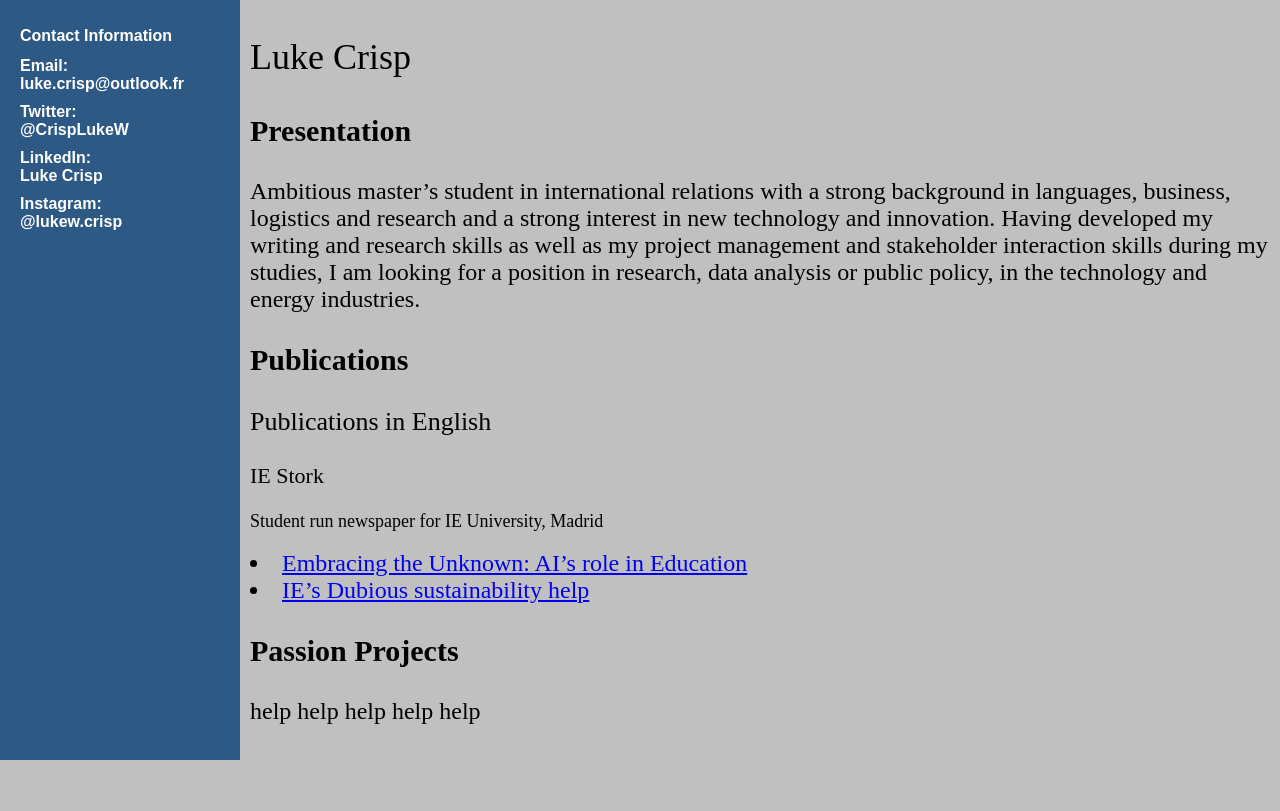
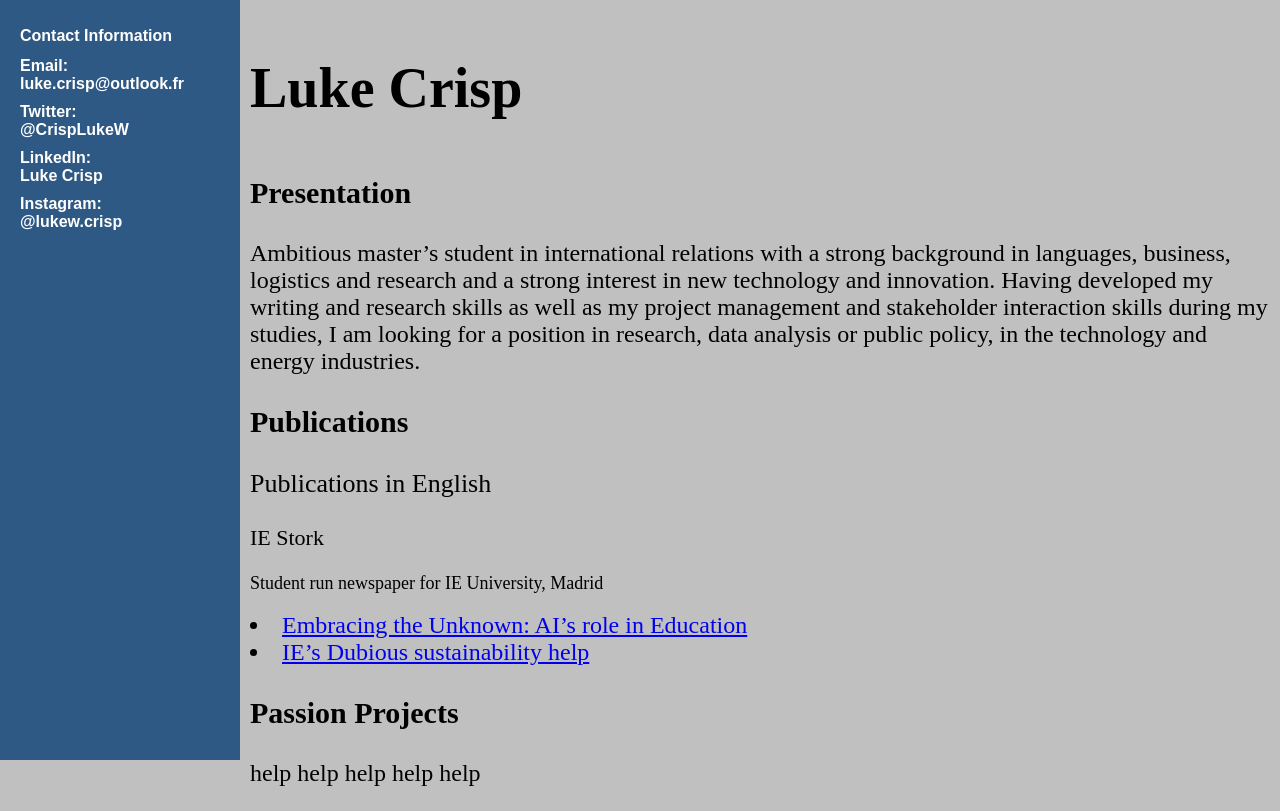
Before and after one commit to LukeCrisp/LukeCrisp.github.io, a plain HTML site: page index.html in a window 1280 px wide. Drawn offline with Linux system fonts and the light colour scheme.

Commit message:
Update index.html

```diff
--- a/index.html
+++ b/index.html
@@ -85,7 +85,7 @@
 
     </div>
 	<div class="body">
-		<p style="font-size: 36px;"> Luke Crisp </p>
+		<p style="font-size: 56px;"> <strong> Luke Crisp </strong></p>
 		<p style="font-size: 30px;"> <strong> Presentation </strong></p>
 		<p> Ambitious master’s student in international relations with a strong background in languages, business,
 logistics and research and a strong interest in new technology and innovation. Having developed my writing
```
